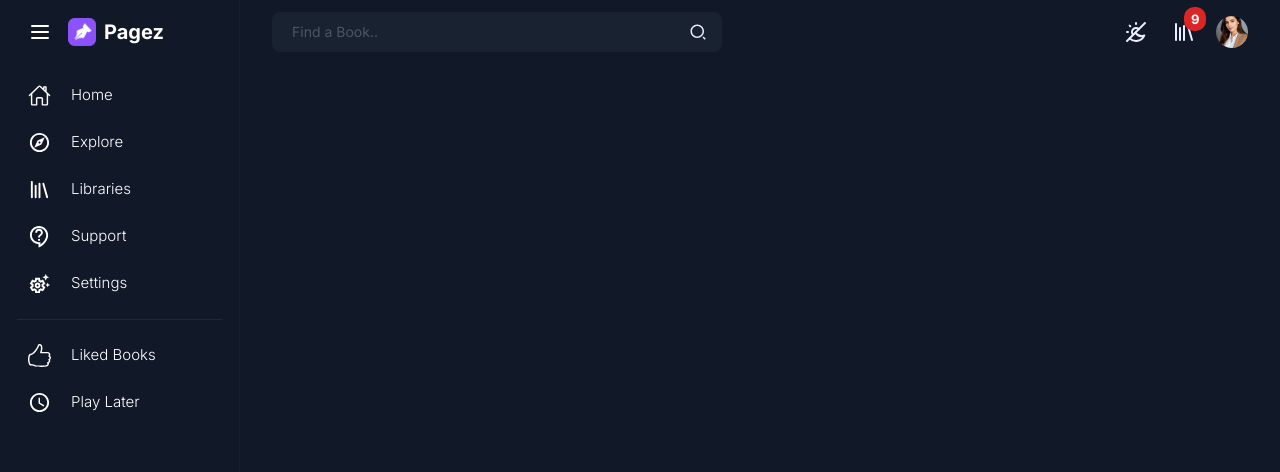
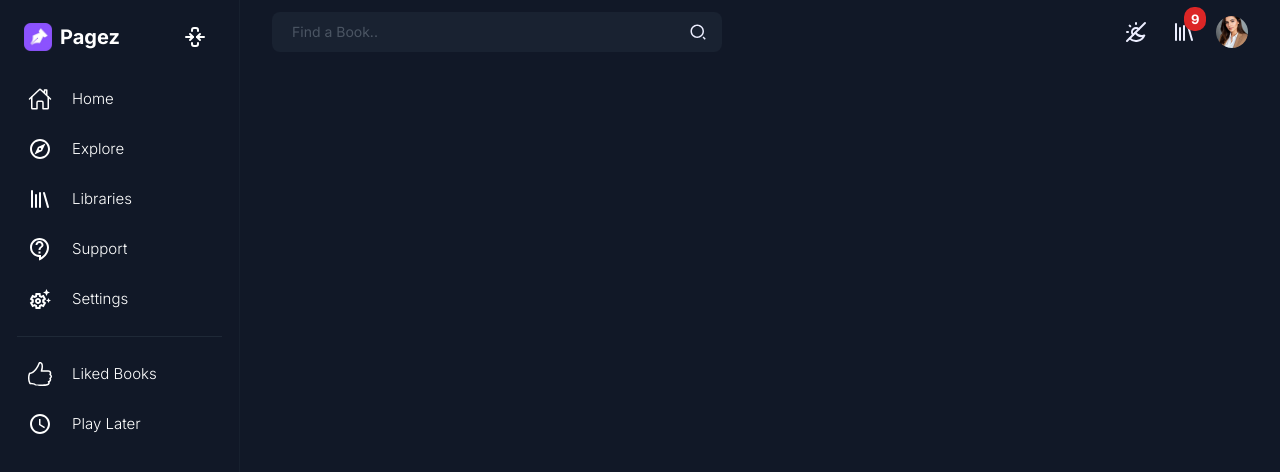
Before and after one commit to kevindermot99/gamezilla, a React (Vite) app: page /app in a window 1280 px wide. Shown: the top 472 px of the page. Built offline with nearby package versions, Linux system fonts and the light colour scheme; a web font is replaced by a local one.

Commit message:
sidebar toggle is enabled

```diff
--- a/src/components/Nav.jsx
+++ b/src/components/Nav.jsx
@@ -10,15 +10,11 @@ import { BsArrowsFullscreen } from "react-icons/bs";
 
 function Nav() {
 
-
-
     return (
 
         <header className="font-montserrat w-ful max-sm:sticky top-0 bg-gray-900 z-20 relative pl-5 pr-5 max-sm:px-5">
             {/* <Headroom pinStart={0}> */}
             <nav className="flex justify-between items-center py-3 sticky top-0 z-index-10 px-3">
-
-
 
                 <form className='relative w-full max-w-[450px]'>
                     <input className="search transition bg-gray-800 bg-opacity-60 rounded-lg text-sm placeholder:text-gray-600 text-primary  " type="search" placeholder="Find a Book.." />
--- a/src/components/SideBar.jsx
+++ b/src/components/SideBar.jsx
@@ -1,6 +1,7 @@
-import React from 'react'
+import React, { useEffect, useState } from 'react'
 import pagesLogo from "../assets/images/pagez-logo.png"
 import { TbMenu2 } from "react-icons/tb";
+import { TbViewportNarrow } from "react-icons/tb";
 import { IoHomeOutline } from "react-icons/io5";
 import { Link } from 'react-router-dom';
 import { MdOutlineExplore } from "react-icons/md";
@@ -12,50 +13,64 @@ import { MdOutlineWatchLater } from "react-icons/md";
 
 
 function SideBar() {
+    const [sidebar, setSidebar] = useState("big")
+
+    const toggleSidebar = () => {
+        if(sidebar === "big"){
+            setSidebar("small")
+        }
+        else{
+            setSidebar("big")
+        }
+    }
+    console.log(sidebar)
+
+
     return (
-        <div className="min-w-[240px] h-[100vh] flex flex-col items-start justify-start p-3 border-r border-gray-800 border-opacity-50 ">
-            <div className="flex justify-start items-center gap-2 mb-5 px-2">
-                <button className="h-[40px] w-[40px] transition hover:bg-gray-800 flex items-center justify-center rounded-full">
-                    <TbMenu2 className="text-2xl text-white" />
+        <div className={`transition-width  duration-200 ${sidebar === "big" && 'w-[240px]'}  ${sidebar === "small" && 'w-[80px]'} relative h-[100vh] flex flex-col items-start justify-start p-3 border-r border-gray-800 border-opacity-50 `}>
+            <div className="group flex justify-between items-center gap-2 mb-3 px-3 w-full">
+
+                <div className="flex justify-start items-center gap-2 text-base font-medium h-[50px] cursor-default">
+                    <img src={pagesLogo} alt="logo" className=" h-7 w-7" />
+                    <h1 className={`logoText ${sidebar === "small" && 'hidden'}`}>Pagez</h1>
+                </div>
+                <button onClick={toggleSidebar} className={`${sidebar === "small" && 'absolute left-[80%] z-30  bg-gray-800 opacity-0 group-hover:opacity-100 '} h-[40px] w-[40px] transition hover:bg-gray-800 flex items-center justify-center rounded-full`}>
+                    <TbViewportNarrow className="text-2xl text-white" />
                 </button>
-                <a href="/" className="flex justify-start items-center gap-2 text-base font-medium ">
-                    <img src={pagesLogo} alt="logo" className=" h-7" />
-                    <h1 className="logoText">Pagez</h1>
-                </a>
             </div>
-            <ul className='sidebar w-full h-full overflow-y-auto'>
-                <Link className=' group flex items-center justify-start text-[15px] gap-5 outline-none w-full px-4 py-3 transition rounded-lg  hover:bg-gray-800 '>
-                    <IoHomeOutline className='text-[23px] group-hover:text-main-color ' />
-                    <p className='font-light  '>Home</p>
+            <ul className={`sidebar w-full h-full overflow-y-auto ${sidebar === "small" && ''}`}>
+                <Link className='h-[50px]  group flex items-center justify-start text-[15px] gap-5 outline-none w-full px-4 transition rounded-lg  hover:bg-gray-800 '>
+                    <IoHomeOutline className='text-[23px] min-h-6 min-w-6 group-hover:text-main-color ' />
+                    <p className={`font-light  overflow-clip whitespace-nowrap ${sidebar === "small" && 'hidden'}`}>Home</p>
                 </Link>
 
-                <Link className=' group flex items-center justify-start text-[15px] gap-5 outline-none w-full px-4 py-3 transition rounded-lg  hover:bg-gray-800 '>
-                    <MdOutlineExplore className='text-[23px] group-hover:text-main-color ' />
-                    <p className='font-light  '>Explore</p>
+                <Link className='h-[50px]  group flex items-center justify-start text-[15px] gap-5 outline-none w-full px-4 transition rounded-lg  hover:bg-gray-800 '>
+                    <MdOutlineExplore className='text-[23px] min-h-6 min-w-6 group-hover:text-main-color ' />
+                    <p className={`font-light  overflow-clip whitespace-nowrap ${sidebar === "small" && 'hidden'}`}>Explore</p>
                 </Link>
 
-                <Link className=' group flex items-center justify-start text-[15px] gap-5 outline-none w-full px-4 py-3 transition rounded-lg  hover:bg-gray-800 '>
-                    <LuLibrary className='text-[23px] group-hover:text-main-color ' />
-                    <p className='font-light  '>Libraries</p>
+                <Link className='h-[50px]  group flex items-center justify-start text-[15px] gap-5 outline-none w-full px-4 transition rounded-lg  hover:bg-gray-800 '>
+                    <LuLibrary className='text-[23px] min-h-6 min-w-6 group-hover:text-main-color ' />
+                    <p className={`font-light  overflow-clip whitespace-nowrap ${sidebar === "small" && 'hidden'}`}>Libraries</p>
                 </Link>
 
-                <Link className='group flex items-center justify-start text-[15px] gap-5 outline-none w-full px-4 py-3 transition rounded-lg hover:bg-gray-800'>
-                    <MdOutlineContactSupport className='text-[23px] group-hover:text-main-color' />
-                    <p className='font-light'>Support</p>
+                <Link className='h-[50px] group flex items-center justify-start text-[15px] gap-5 outline-none w-full px-4 transition rounded-lg hover:bg-gray-800'>
+                    <MdOutlineContactSupport className='text-[23px] min-h-6 min-w-6 group-hover:text-main-color' />
+                    <p className={`font-light overflow-clip whitespace-nowrap ${sidebar === "small" && 'hidden'}`}>Support</p>
                 </Link>
 
-                <Link className='group flex items-center justify-start text-[15px] gap-5 outline-none w-full px-4 py-3 transition rounded-lg hover:bg-gray-800'>
-                    <MdOutlineSettingsSuggest className='text-[23px] group-hover:text-main-color' />
-                    <p className='font-light'>Settings</p>
+                <Link className='h-[50px] group flex items-center justify-start text-[15px] gap-5 outline-none w-full px-4 transition rounded-lg hover:bg-gray-800'>
+                    <MdOutlineSettingsSuggest className='text-[23px] min-h-6 min-w-6 group-hover:text-main-color' />
+                    <p className={`font-light overflow-clip whitespace-nowrap ${sidebar === "small" && 'hidden'}`}>Settings</p>
                 </Link>
                 <div className='w-[95%] m-auto h-[1px] bg-gray-800 my-3'></div>
-                <Link className='group flex items-center justify-start text-[15px] gap-5 outline-none w-full px-4 py-3 transition rounded-lg hover:bg-gray-800'>
-                    <SlLike className='text-[23px] group-hover:text-main-color' />
-                    <p className='font-light'>Liked Books</p>
+                <Link className='h-[50px] group flex items-center justify-start text-[15px] gap-5 outline-none w-full px-4 transition rounded-lg hover:bg-gray-800'>
+                    <SlLike className='text-[23px] min-h-6 min-w-6 group-hover:text-main-color' />
+                    <p className={`font-light overflow-clip whitespace-nowrap ${sidebar === "small" && 'hidden'}`}>Liked Books</p>
                 </Link>
-                <Link className='group flex items-center justify-start text-[15px] gap-5 outline-none w-full px-4 py-3 transition rounded-lg hover:bg-gray-800'>
-                    <MdOutlineWatchLater className='text-[23px] group-hover:text-main-color' />
-                    <p className='font-light'>Play Later</p>
+                <Link className='h-[50px] group flex items-center justify-start text-[15px] gap-5 outline-none w-full px-4 transition rounded-lg hover:bg-gray-800'>
+                    <MdOutlineWatchLater className='text-[23px] min-h-6 min-w-6 group-hover:text-main-color' />
+                    <p className={`font-light overflow-clip whitespace-nowrap ${sidebar === "small" && 'hidden'}`}>Play Later</p>
                 </Link>
             </ul>
         </div>
```
